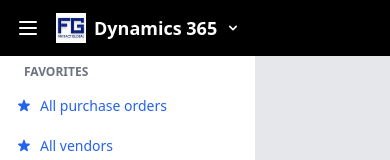
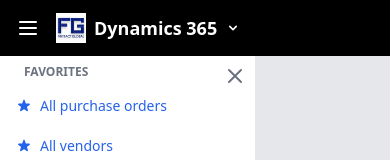
Before and after one commit to Harsimran-19/Dynamic-365-UI, a Next.js app: page / in a window 390 px wide. Both pictures are taken after a click on the button 28 px from the left and 28 px from the top of the page. Shown: the top 160 px of the page. Built offline with nearby package versions, Linux system fonts and the light colour scheme.

Commit message:
added cross

```diff
--- a/src/components/Sidebar.tsx
+++ b/src/components/Sidebar.tsx
@@ -12,6 +12,14 @@
   return (
   //<aside className={`bg-white w-64 min-h-screen p-2 transition-all duration-300 fixed lg:static ${sidebarOpen ? 'translate-x-0' : '-translate-x-full'} lg:translate-x-0 border-r border-gray-200 z-50`}>
   <aside className={`bg-white w-64  h-[calc(100vh-4rem)] overflow-y-auto p-2 transition-all duration-300 ${sidebarOpen ? 'fixed left-0 z-40' : 'hidden'} lg:transition-none lg:block border-r border-gray-200`}>
+      <button
+        className="lg:hidden absolute top-2 right-2 text-gray-500 hover:text-gray-700"
+        onClick={toggleSidebar}
+      >
+        <svg className="w-6 h-6" fill="none" stroke="currentColor" viewBox="0 0 24 24" xmlns="http://www.w3.org/2000/svg">
+          <path strokeLinecap="round" strokeLinejoin="round" strokeWidth={2} d="M6 18L18 6M6 6l12 12" />
+        </svg>
+      </button>
       <nav className='text-black '>
         <div className="mb-4 ">
           <h2 className="text-xs font-semibold text-gray-500 uppercase mb-2 px-4">Favorites</h2>
```
